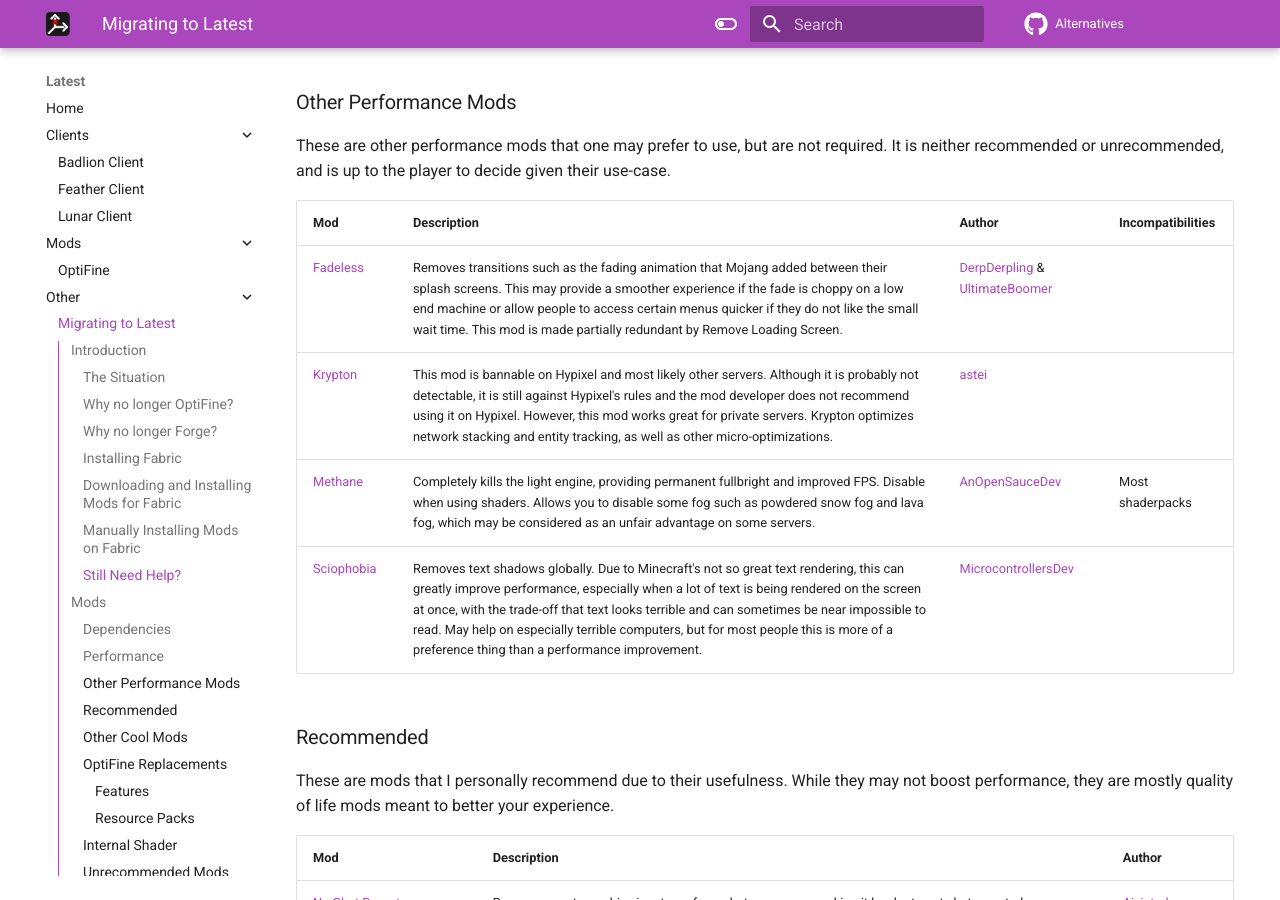
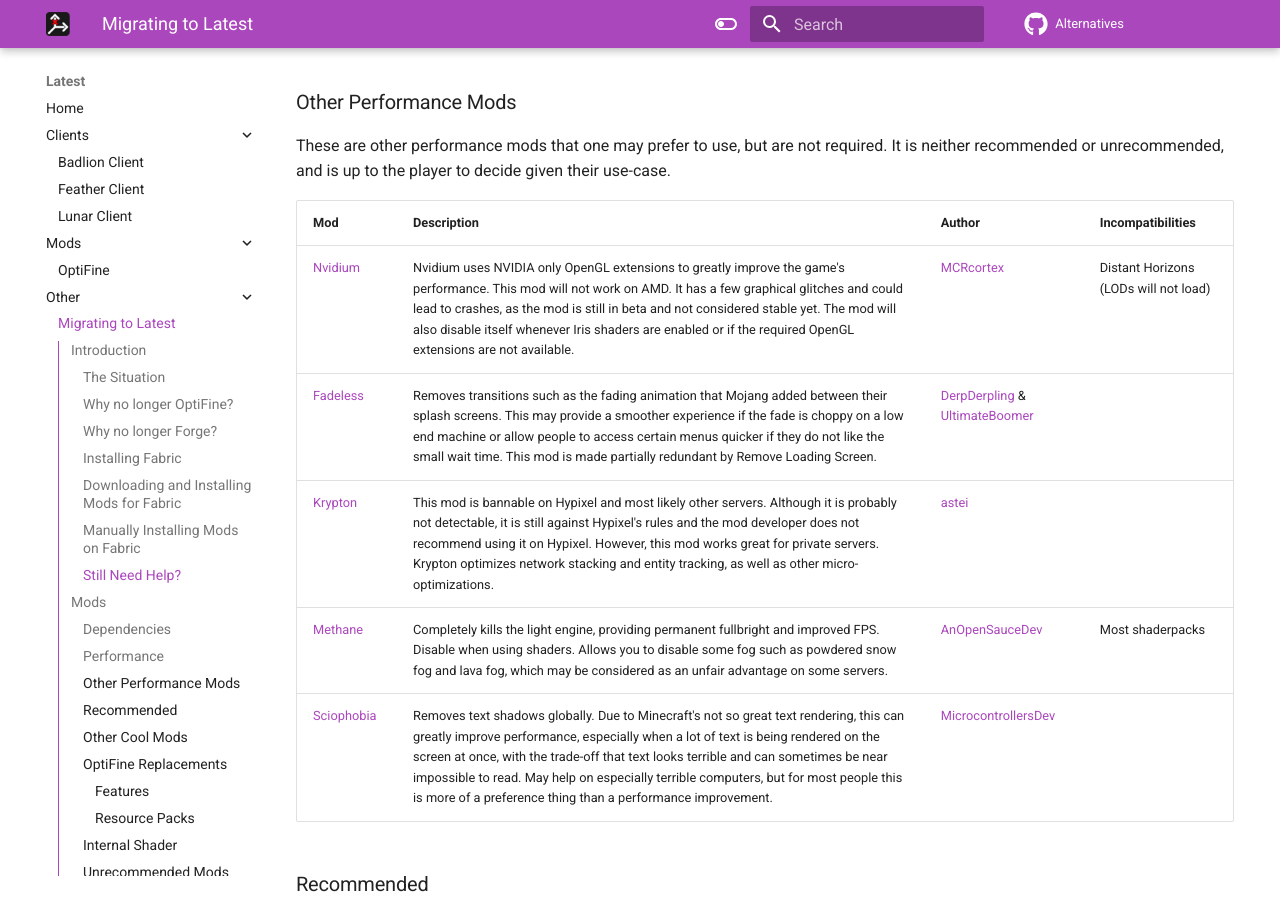
Before and after one commit to MicrocontrollersDev/Alternatives, an MkDocs documentation site: the page built from docs/latest/migrating.md, in a window 1280 px wide and 900 px high, scrolled down 3069 px. Built offline with MkDocs 1.6.1 and Material for MkDocs 9.7.7, drawn with Linux system fonts in a browser that asks for light colours; comment, search, counter and statistics services are not loaded; some of the changed text lies outside the part shown.

Commit message:
add nvidium

```diff
--- a/docs/latest/migrating.md
+++ b/docs/latest/migrating.md
@@ -128,6 +128,7 @@
 
 | Mod | Description | Author | Incompatibilities |
 | --- | --- | --- | --- |
+| [Nvidium](https://modrinth.com/mod/nvidium) | Nvidium uses NVIDIA only OpenGL extensions to greatly improve the game's performance. This mod will not work on AMD. It has a few graphical glitches and could lead to crashes, as the mod is still in beta and not considered stable yet. The mod will also disable itself whenever Iris shaders are enabled or if the required OpenGL extensions are not available. | [MCRcortex](https://github.com/MCRcortex) | Distant Horizons (LODs will not load) |
 | [Fadeless](https://modrinth.com/mod/skip-transitions) | Removes transitions such as the fading animation that Mojang added between their splash screens. This may provide a smoother experience if the fade is choppy on a low end machine or allow people to access certain menus quicker if they do not like the small wait time. This mod is made partially redundant by Remove Loading Screen. | [DerpDerpling](https://github.com/DerpDerpling) & [UltimateBoomer](https://github.com/UltimateBoomer) |
 | [Krypton](https://modrinth.com/mod/krypton) | This mod is bannable on Hypixel and most likely other servers. Although it is probably not detectable, it is still against Hypixel's rules and the mod developer does not recommend using it on Hypixel. However, this mod works great for private servers. Krypton optimizes network stacking and entity tracking, as well as other micro-optimizations. | [astei](https://github.com/astei) |
 | [Methane](https://modrinth.com/mod/methane) | Completely kills the light engine, providing permanent fullbright and improved FPS. Disable when using shaders. Allows you to disable some fog such as powdered snow fog and lava fog, which may be considered as an unfair advantage on some servers. | [AnOpenSauceDev](https://github.com/AnOpenSauceDev) | Most shaderpacks |
@@ -167,7 +168,7 @@
 | [SuperBetterGrass](https://www.curseforge.com/minecraft/mc-mods/super-better-grass) | Better grass and snow, more customizable than OptiFine. | [LambdAurora](https://github.com/LambdAurora) & [Dima-Dencep](https://github.com/dima-dencep) | This is a fork of LambdaBetterGrass by LambdAurora. |
 | [Overlay Tweaks](https://modrinth.com/mod/overlaytweaks) | A small QOL mod that lets you alter vanilla's overlays in small ways. | [MicrocontrollersDev](https://github.com/MicrocontrollersDev) |
 | [Chunks Fade In](https://modrinth.com/mod/chunks-fade-in) | Adds a fade-in animation to chunks similar to Bedrock Edition. | [kerudion](https://github.com/kerudion) | Download the version for Sodium 0.5.1 |
-| [Distant Horizons (No 1.20.1 Yet)](https://modrinth.com/mod/distanthorizons) | Adds LODs to Minecraft, allowing for much further render distances without a big tank on performance. | [James Seibel](https://gitlab.com/jeseibel) | Phosphor |
+| [Distant Horizons (No 1.20.1 Yet)](https://modrinth.com/mod/distanthorizons) | Adds LODs to Minecraft, allowing for much further render distances without a big tank on performance. | [James Seibel](https://gitlab.com/jeseibel) | Nvidium (LODs will not load) |
 | [Controlify](https://modrinth.com/mod/controlify) | Allows you to easily play Minecraft with a controller. | [isXander](https://github.com/isXander) | Reimagined World Menu |
 | [CleanView](https://www.curseforge.com/minecraft/mc-mods/cleanview-fabric) | Prevents self particles from appearing on your screen. | [LianMI](https://github.com/zlainsama) |
 | [Color Me Outlines](https://modrinth.com/mod/color-me-outlines) | Color Me Outlines is a close equivalent to 1.8's block overlay, allowing you to customize the outline when looking at blocks. | [LordDeatHunter](https://github.com/LordDeatHunter) |
```
